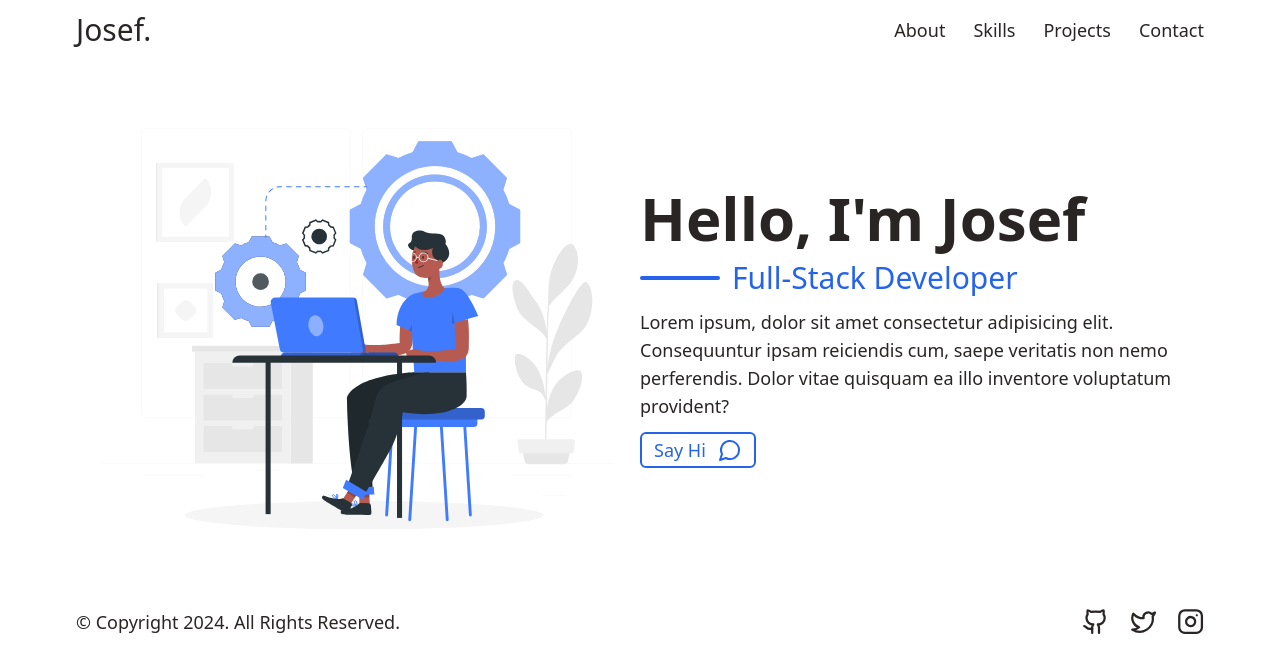
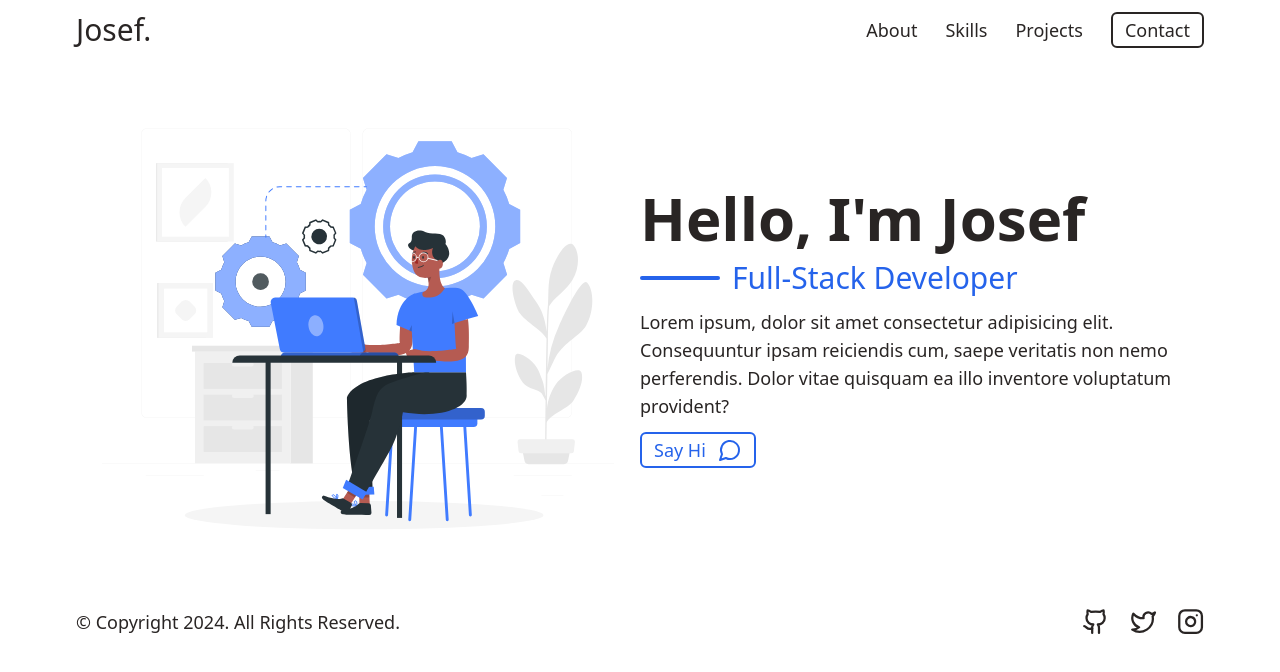
Before and after one commit to aay7ush/cdm-portfolio-website, a React (Vite) app: page / in a window 1280 px wide. Shown: the top 672 px of the page. Built offline with nearby package versions, Linux system fonts and the light colour scheme.

Commit message:
refactor: change styles

```diff
--- a/src/components/Header.jsx
+++ b/src/components/Header.jsx
@@ -18,7 +18,7 @@ const Header = () => {
           <li className="nav-item">
             <Link to="/projects">Projects</Link>
           </li>
-          <li className="contact-btn">
+          <li className="btn border-stone-800 hover:bg-stone-800">
             <Link to="/contact">Contact</Link>
           </li>
         </ul>
```
